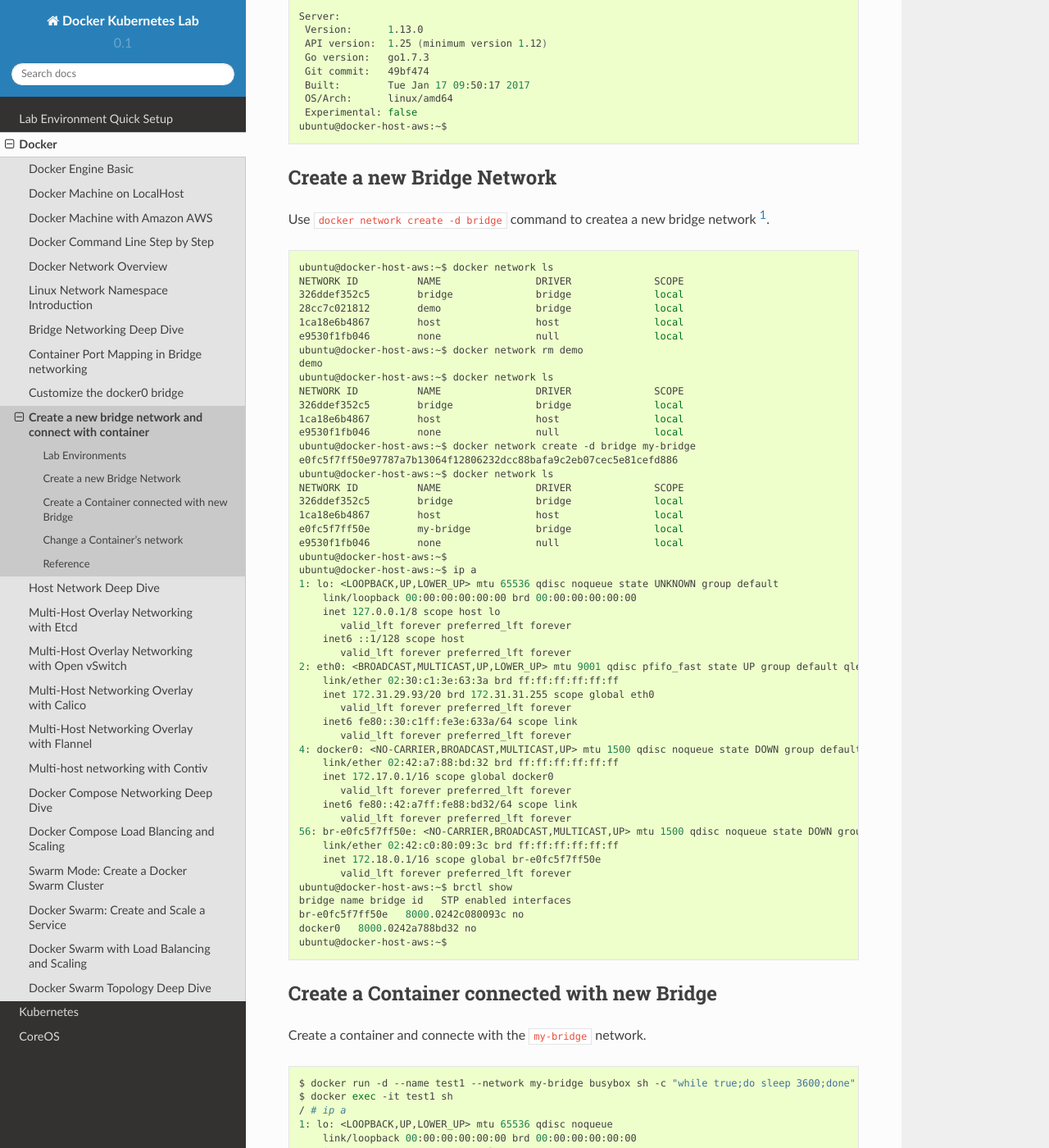
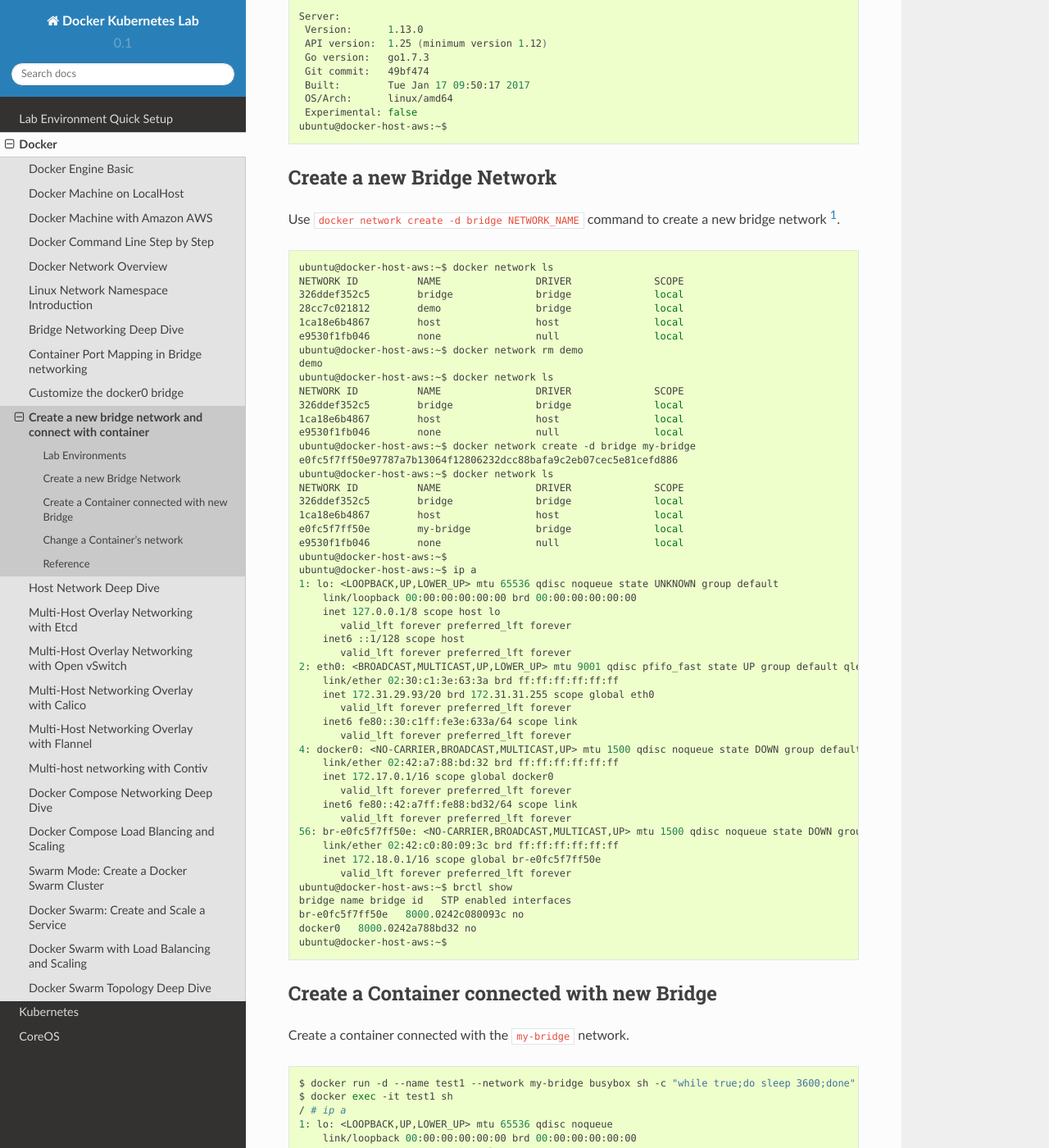
Before and after one commit to xiaopeng163/docker-k8s-lab, a Sphinx documentation site: the page built from docs/source/docker/create-new-bridge.rst, in a window 1280 px wide and 1400 px high, scrolled down 571 px. Shown: the whole window at 82% size. Built offline with Sphinx 7.4.7 and the Read the Docs theme 2.0.0, drawn with Linux system fonts in a browser that asks for light colours.

Commit message:
typo fix

```diff
--- a/docs/source/docker/create-new-bridge.rst
+++ b/docs/source/docker/create-new-bridge.rst
@@ -37,7 +37,7 @@ We use the docker hosts created by docker-machine on Amazon AWS.
 Create a new Bridge Network
 ---------------------------
 
-Use ``docker network create -d bridge`` command to createa a new bridge network [#f1]_.
+Use ``docker network create -d bridge NETWORK_NAME`` command to create a new bridge network [#f1]_.
 
 .. code-block:: bash
 
@@ -96,7 +96,7 @@ Use ``docker network create -d bridge`` command to createa a new bridge network
 Create a Container connected with new Bridge
 ---------------------------------------------
 
-Create a container and connecte with the ``my-bridge`` network.
+Create a container connected with the ``my-bridge`` network.
 
 .. code-block:: bash
 
```
